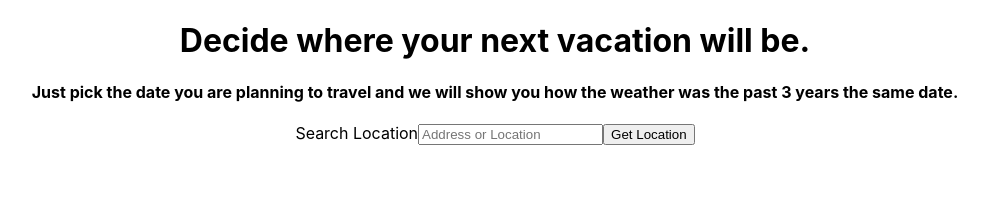
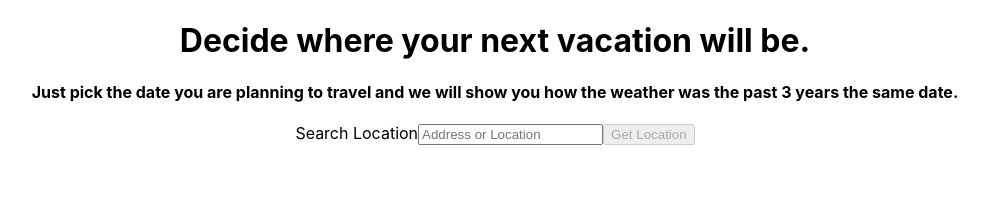
Before and after one commit to Lvzbel/weather-vacation-planner, a React (Create React App) app: page / in a window 1280 px wide. Shown: the top 214 px of the page, without its empty margins (145-1133 px from the left). Built offline with nearby package versions, Linux system fonts and the light colour scheme.

Commit message:
feat: SearchLocation now button is disable if input is less than 3 characters long

```diff
--- a/src/components/SearchLocation.js
+++ b/src/components/SearchLocation.js
@@ -26,6 +26,7 @@ export class SearchLocation extends Component {
   }
 
   render() {
+    const value = this.state.value;
     return (
       <form className="SearchLocation" onSubmit={this.handleSubmit}>
         <label htmlFor="location" className="SearchLocation-label">
@@ -36,10 +37,12 @@ export class SearchLocation extends Component {
           id="location"
           className="SearchLocation-input"
           placeholder="Address or Location"
-          value={this.state.value}
+          value={value}
           onChange={this.handleChange}
         />
-        <button className="SearchLocation-button">Get Location</button>
+        <button disabled={value.length < 3} className="SearchLocation-button">
+          Get Location
+        </button>
       </form>
     );
   }
```
